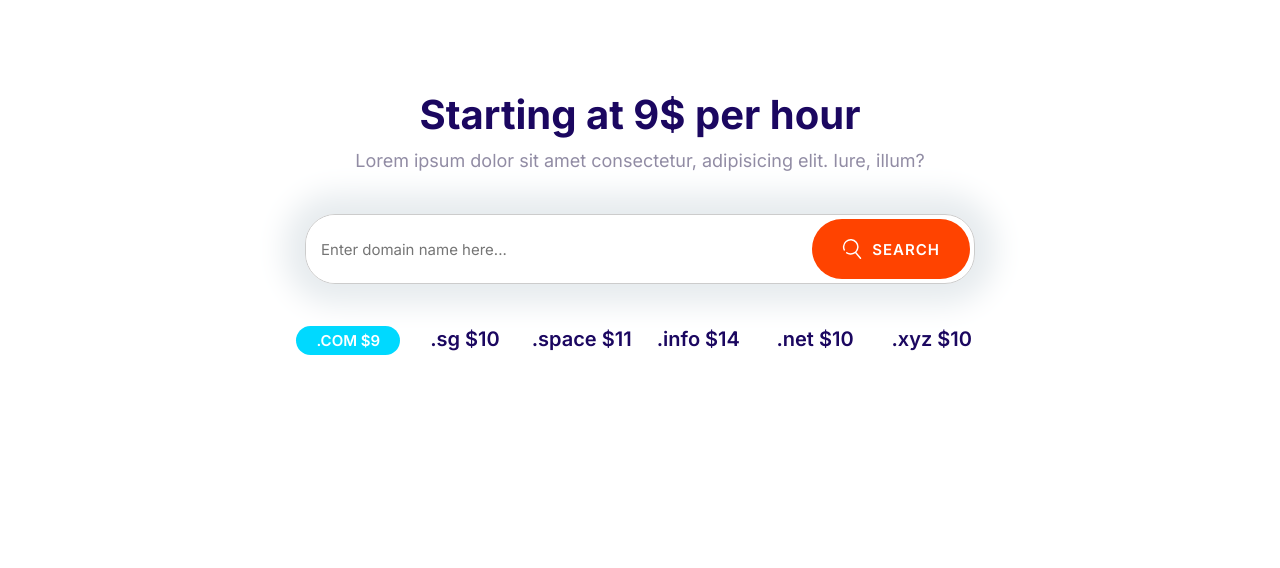
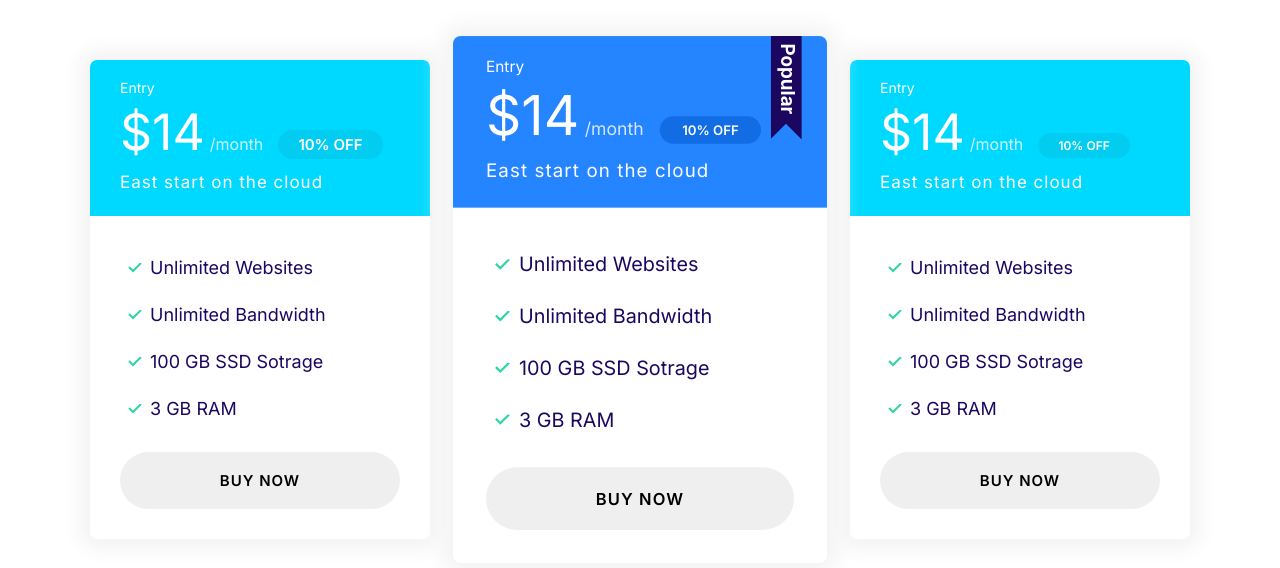
Before and after one commit to thepoojajain/Cloud_Website, a plain HTML site: page index.html in a window 1280 px wide. Drawn offline with Linux system fonts and the light colour scheme.

Commit message:
block-plan

```diff
--- a/CSS/styles.css
+++ b/CSS/styles.css
@@ -329,7 +329,17 @@ a {
   color: #fff;
 }
 
+.card--primary .badge--primary {
+  background-color: #126de4;
+}
+
+.card--secondary .badge--secondary {
+  background-color: #02cdf1;
+}
 /* Plans*/
+.plan {
+  transition: transform 0.2s ease-out;
+}
 .plan__name {
   color: #fff;
   font-weight: 500;
@@ -359,6 +369,9 @@ a {
   margin-bottom: 2rem;
 }
 
+.plan--popular {
+  transform: scale(1.1);
+}
 .plan--popular .card__header {
   position: relative;
 }
@@ -371,6 +384,13 @@ a {
   right: 5%;
 }
 
+.plan:hover {
+  transform: scale(1.05);
+}
+
+.plan--popular:hover {
+  transform: scale(1.15);
+}
 @media screen and (min-width: 1024px) {
   .plan__name {
     font-size: 1.4rem;
@@ -719,3 +739,14 @@ a {
     grid-template-columns: repeat(auto-fit, minmax(10rem, 1fr));
   }
 }
+
+/*Block Plan*/
+
+.block-plans .grid {
+  gap: 8rem 4rem;
+}
+
+.block-plans .card {
+  max-width: 500px;
+  margin: 0 auto;
+}
--- a/index.html
+++ b/index.html
@@ -15,34 +15,69 @@
     />
   </head>
   <body>
-    <section class="block container block-domain">
-      <header class="block__header">
-        <h2>Starting at 9$ per hour</h2>
-        <p>
-          Lorem ipsum dolor sit amet consectetur, adipisicing elit. Iure, illum?
-        </p>
-      </header>
-      <div class="input-group">
-        <input
-          type="text"
-          class="input"
-          placeholder="Enter domain name here..."
-        />
-        <button class="btn btn--accent">
-          <svg class="icon icon--white">
-            <use xlink:href="Images/sprite.svg#search"></use>
-          </svg>
-          Search
-        </button>
+    <section class="block container block-plans">
+      <div class="grid grid--1x3">
+        <div class="plan">
+          <div class="card card--secondary">
+            <header class="card__header">
+              <h3 class="plan__name">Entry</h3>
+              <span class="plan__price">$14</span>
+              <span class="plan__billing-cycle">/month</span>
+              <span class="badge badge--secondary badge--smal l">10% OFF</span>
+              <span class="plan__description">East start on the cloud</span>
+            </header>
+            <div class="card__body">
+              <ul class="list list--tick">
+                <li class="list__item">Unlimited Websites</li>
+                <li class="list__item">Unlimited Bandwidth</li>
+                <li class="list__item">100 GB SSD Sotrage</li>
+                <li class="list__item">3 GB RAM</li>
+              </ul>
+              <button class="btn btn--outline btn--block">Buy Now</button>
+            </div>
+          </div>
+        </div>
+        <div class="plan plan--popular">
+          <div class="card card--primary">
+            <header class="card__header">
+              <h3 class="plan__name">Entry</h3>
+              <span class="plan__price">$14</span>
+              <span class="plan__billing-cycle">/month</span>
+              <span class="badge badge--primary badge--small">10% OFF</span>
+              <span class="plan__description">East start on the cloud</span>
+            </header>
+            <div class="card__body">
+              <ul class="list list--tick">
+                <li class="list__item">Unlimited Websites</li>
+                <li class="list__item">Unlimited Bandwidth</li>
+                <li class="list__item">100 GB SSD Sotrage</li>
+                <li class="list__item">3 GB RAM</li>
+              </ul>
+              <button class="btn btn--outline btn--block">Buy Now</button>
+            </div>
+          </div>
+        </div>
+        <div class="plan">
+          <div class="card card--secondary">
+            <header class="card__header">
+              <h3 class="plan__name">Entry</h3>
+              <span class="plan__price">$14</span>
+              <span class="plan__billing-cycle">/month</span>
+              <span class="badge badge--secondary badge--small">10% OFF</span>
+              <span class="plan__description">East start on the cloud</span>
+            </header>
+            <div class="card__body">
+              <ul class="list list--tick">
+                <li class="list__item">Unlimited Websites</li>
+                <li class="list__item">Unlimited Bandwidth</li>
+                <li class="list__item">100 GB SSD Sotrage</li>
+                <li class="list__item">3 GB RAM</li>
+              </ul>
+              <button class="btn btn--outline btn--block">Buy Now</button>
+            </div>
+          </div>
+        </div>
       </div>
-      <ul class="list block-domain__prices">
-        <li><span class="badge badge--secondary">.com $9</span></li>
-        <li>.sg $10</li>
-        <li>.space $11</li>
-        <li>.info $14</li>
-        <li>.net $10</li>
-        <li>.xyz $10</li>
-      </ul>
     </section>
   </body>
 </html>
```
Also changed, not shown: Components/Plan.html (added, +20 -0 lines), Components/block-plan.html (added, +64 -0 lines).
